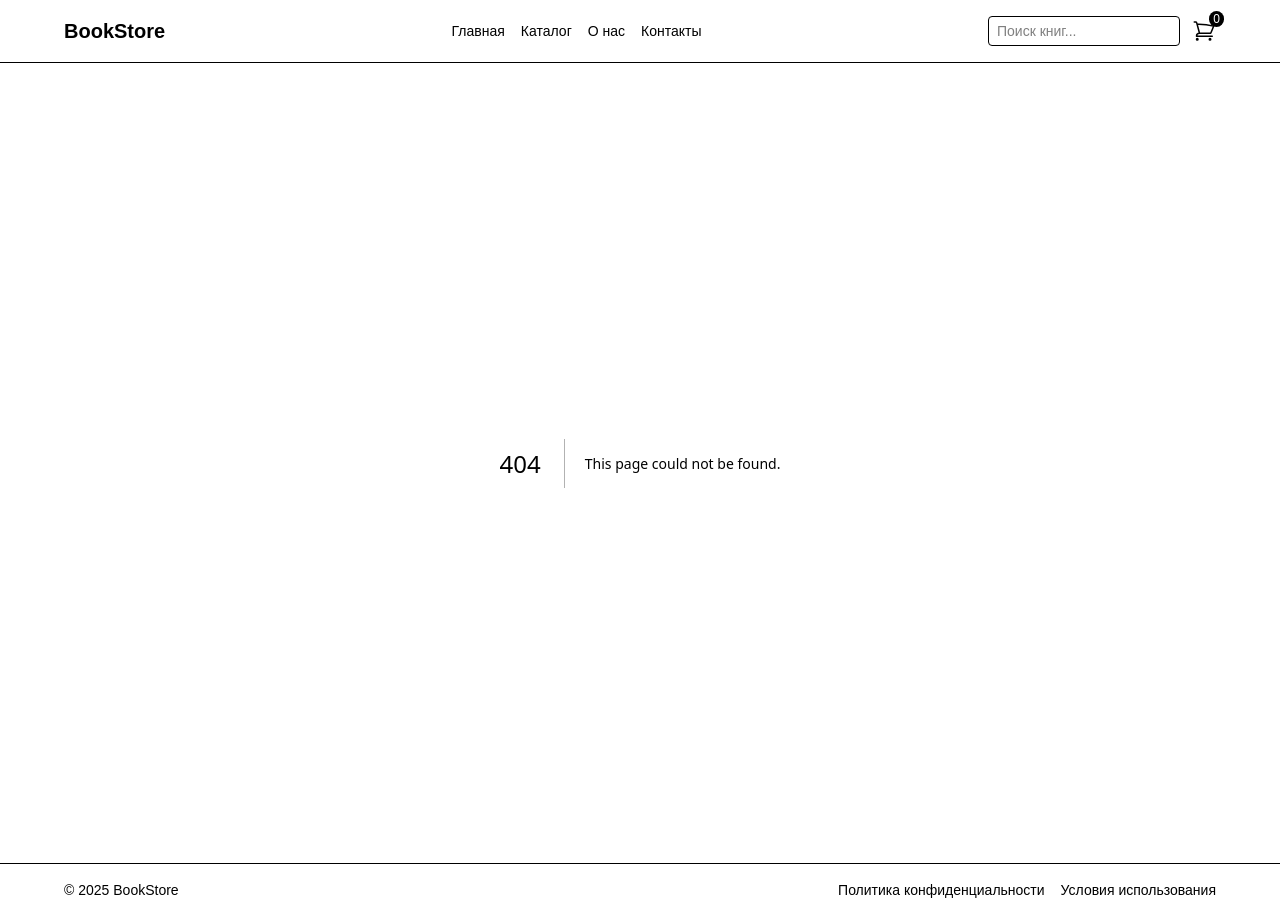
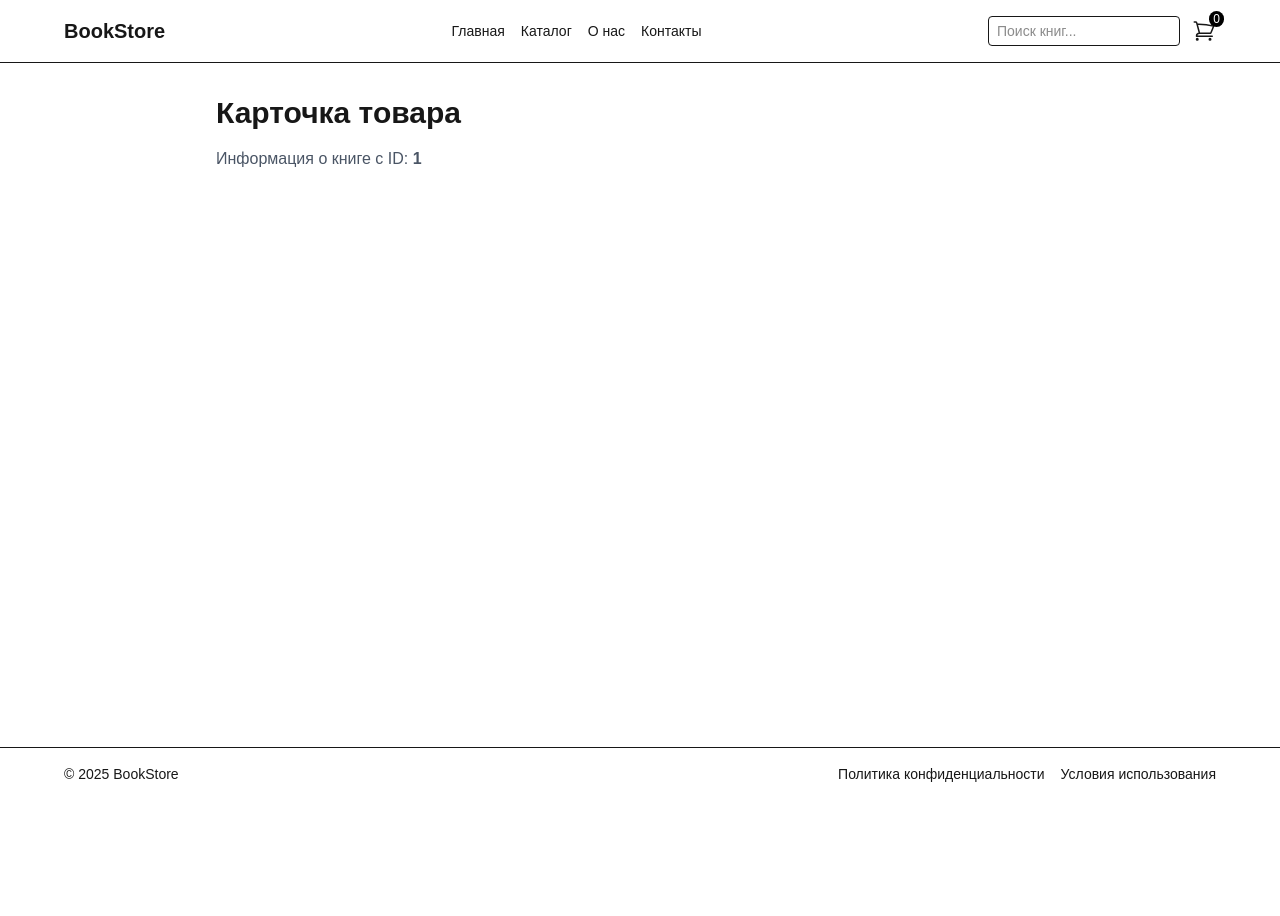
Before and after one commit to Nadezhda-97/book-store, a Next.js app: page /product/1 in a window 1280 px wide. Before the commit this address had no page. After the commit the page ends 800 px from the top, so only its background shows below. Built offline with nearby package versions, Linux system fonts and the light colour scheme.

Commit message:
create product/[id]/page.tsx

```diff
--- /dev/null
+++ b/src/app/product/[id]/page.tsx
@@ -0,0 +1,23 @@
+import React from "react";
+import { notFound } from "next/navigation";
+
+type ProductPageProps = {
+  params: { id: string };
+};
+
+const ProductPage: React.FC<ProductPageProps> = ({ params }) => { // { params }: ProductPageProps
+  const { id } = params;
+
+  if (!id) {
+    return notFound();
+  }
+
+  return (
+    <main className="max-w-4xl mx-auto px-6 py-8">
+      <h1 className="text-3xl font-bold mb-4">Карточка товара</h1>
+      <p className="text-gray-600">Информация о книге с ID: <strong>{id}</strong></p>
+    </main>
+  );
+}
+
+export default ProductPage;
```
